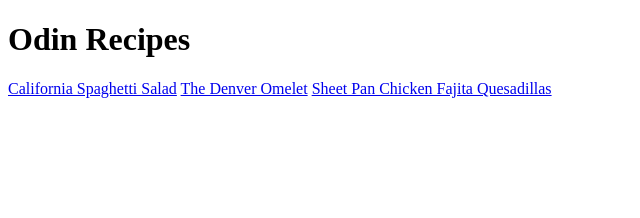
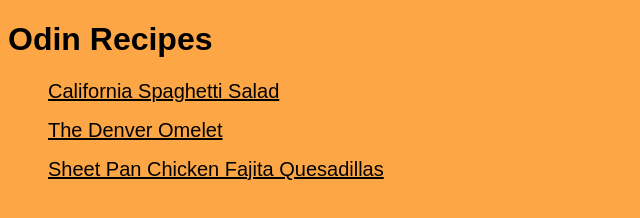
Before and after one commit to BMFrancisco/odin-recipes, a plain HTML site: page index.html in a window 1280 px wide. Shown: the whole page, without its empty margins (0-640 px from the left). Drawn offline with Linux system fonts and the light colour scheme.

Commit message:
Sixth - Added CSS to the Project

```diff
--- a/index.html
+++ b/index.html
@@ -3,11 +3,12 @@
 <head>
     <meta charset="UTF-8">
     <title>Odin Recipes</title>
+    <link rel="stylesheet" href="styles.css">
 </head>
 <body>
     <h1>Odin Recipes</h1>
-    <a href="recipes/california-spaghetti-salad.html">California Spaghetti Salad</a>
-    <a href="recipes/the-denver-omelet.html">The Denver Omelet</a>
-    <a href="recipes/sheet-pan-chicken-fajita-quesadillas.html">Sheet Pan Chicken Fajita Quesadillas</a>
+    <ul><a href="recipes/california-spaghetti-salad.html">California Spaghetti Salad</a></ul>
+    <ul><a href="recipes/the-denver-omelet.html">The Denver Omelet</a></ul>
+    <ul><a href="recipes/sheet-pan-chicken-fajita-quesadillas.html">Sheet Pan Chicken Fajita Quesadillas</a></ul>
 </body>
 </html>
--- /dev/null
+++ b/styles.css
@@ -0,0 +1,8 @@
+body{
+    background-color: #fca645;
+    font-family: Arial, Helvetica, sans-serif;
+}
+a{
+    color: black;
+    font-size: 20px;
+}
```
Also changed, not shown: recipes/california-spaghetti-salad.html (+1 -0 lines), recipes/sheet-pan-chicken-fajita-quesadillas.html (+1 -0 lines), recipes/the-denver-omelet.html (+1 -0 lines).
